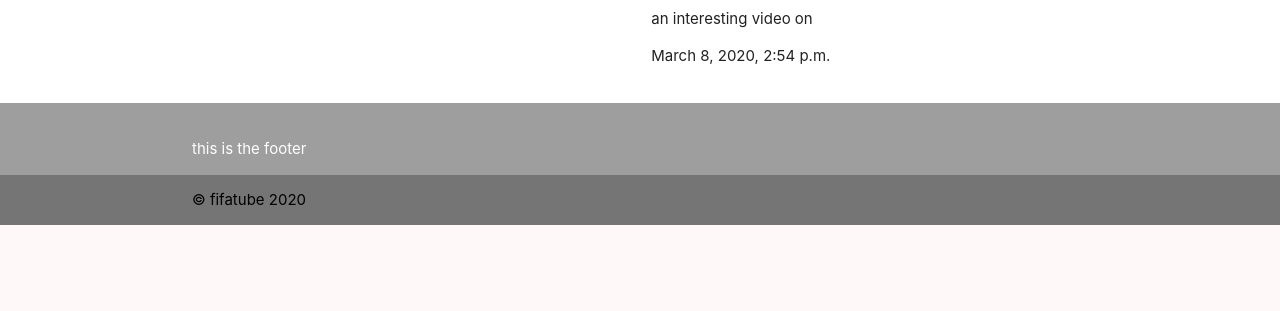
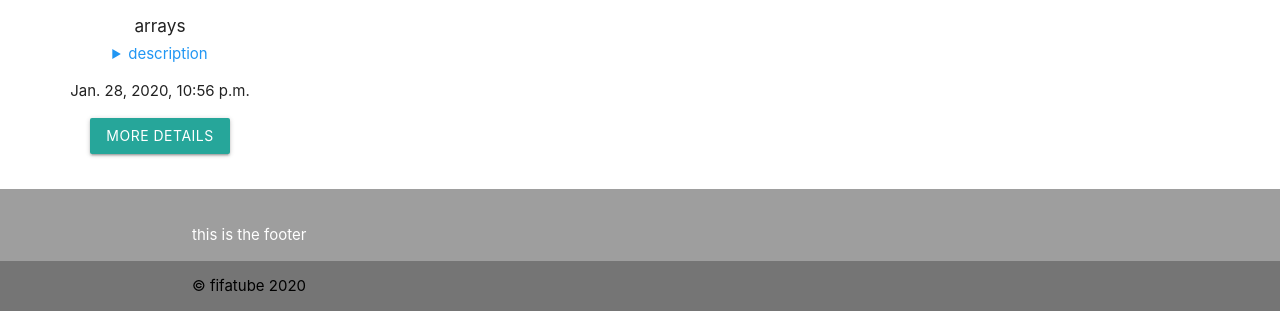
Before and after one commit to mark-okoth/django-youtube-clone, a Django app: page / in a window 1280 px wide. Shown: the part 750-1061 px from the top of the page. Before the commit the page ends 975 px from the top, so only its background shows below. Run offline with Django 3.2, Linux system fonts and the light colour scheme; data comes from the database, SQL or seed files in the repository; both versions use the stored data as it was after the commit.

Commit message:
the latest commit

```diff
--- a/templates/resourses/index.html
+++ b/templates/resourses/index.html
@@ -6,9 +6,14 @@
   <div class="col s12 center m6 l3">
     <div class="card z-depth-0">
       <video width="300" height="250" controls src="{{post.video.url}}"></video>
-      <h6 class="left-align">{{post.title}}</h6>
-      <p class="left-align">{{post.description}}</p>
-      <p class="left-align">{{post.date}}</p>
+      <h6 class="center-align ">{{post.title}}</h6>
+      <details>
+        <summary class="blue-text">description </summary>
+        <p class="center-align">{{post.description}}</p>
+      </details>
+
+      <p class="center-align">{{post.date}}</p>
+      <a class="waves-effect btn" href="{% url 'details' post.id %}"> more details</a>
     </div>
   </div>
   {% endfor %}
--- a/youtube_app/urls.py
+++ b/youtube_app/urls.py
@@ -1,9 +1,10 @@
-from django.contrib import admin
 from django.urls import path
 from . import views
+from . views import postListView, postDetailView
 
 urlpatterns = [
-    path('', views.home, name = 'home' ),
+    path('', postListView.as_view(), name = 'home' ),
+    path('post/<int:pk>/', postDetailView.as_view(), name="details"),
     path('about/', views.about, name = 'about' ),
 
 
--- a/youtube_app/views.py
+++ b/youtube_app/views.py
@@ -1,14 +1,17 @@
 from django.shortcuts import render
 from . models import Post
+from django.views.generic import ListView, DetailView
 
 # Create your views here.
-def home(request):
-    context = {
-        'posts' : Post.objects.all()
-    }
+class postListView(ListView):
+    model = Post
+    template_name = 'resourses/index.html'
+    context_object_name = 'posts'
+    ordering = ['-date']
 
-    return render(request, 'resourses/index.html', context)
-
+class postDetailView(DetailView):
+    model = Post
+    template_name = 'resourses/post_detail.html'
 
 
 
```
Also changed, not shown: templates/resourses/post_detail.html (added, +14 -0 lines), db.sqlite3.
